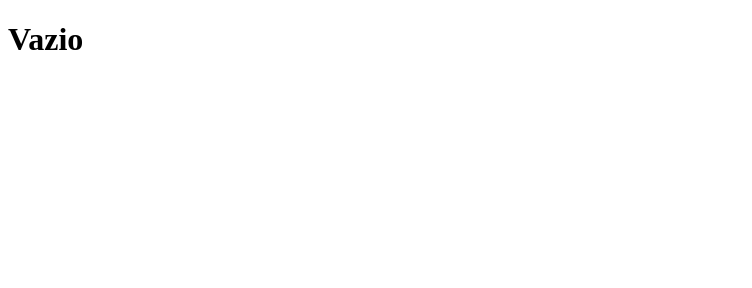
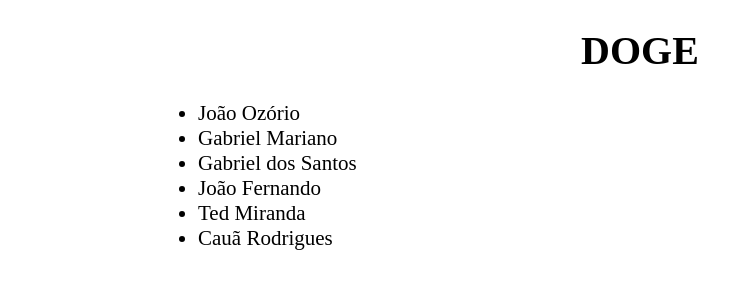
Before and after one commit to demartinvinicius/repogitpages, a plain HTML site: page arq1.html in a window 1280 px wide. Shown: the whole page, without its empty margins (0-752 px from the left). Drawn offline with Linux system fonts and the light colour scheme.

Commit message:
primeiro commit da doge

```diff
--- a/arq1.html
+++ b/arq1.html
@@ -4,9 +4,31 @@
     <meta charset="UTF-8">
     <meta http-equiv="X-UA-Compatible" content="IE=edge">
     <meta name="viewport" content="width=<device-width>, initial-scale=1.0">
-    <title>Document</title>
+    <title>DOGE</title>
+    <style>
+        h1{
+            text-align: center;
+            font-size: 40px;
+        }
+        section{
+            padding-left:150px;
+        }
+        li{
+            font-size: 21px;
+        }
+    </style>
 </head>
 <body>
-    <h1>Vazio</h1>
+    <h1>DOGE</h1>
+    <section>
+        <ul>
+            <li>João Ozório</li>
+            <li>Gabriel Mariano</li>
+            <li>Gabriel dos Santos</li>
+            <li>João Fernando</li>
+            <li>Ted Miranda</li>
+            <li>Cauã Rodrigues</li>
+        </ul>
+    </section>
 </body>
 </html>
```
